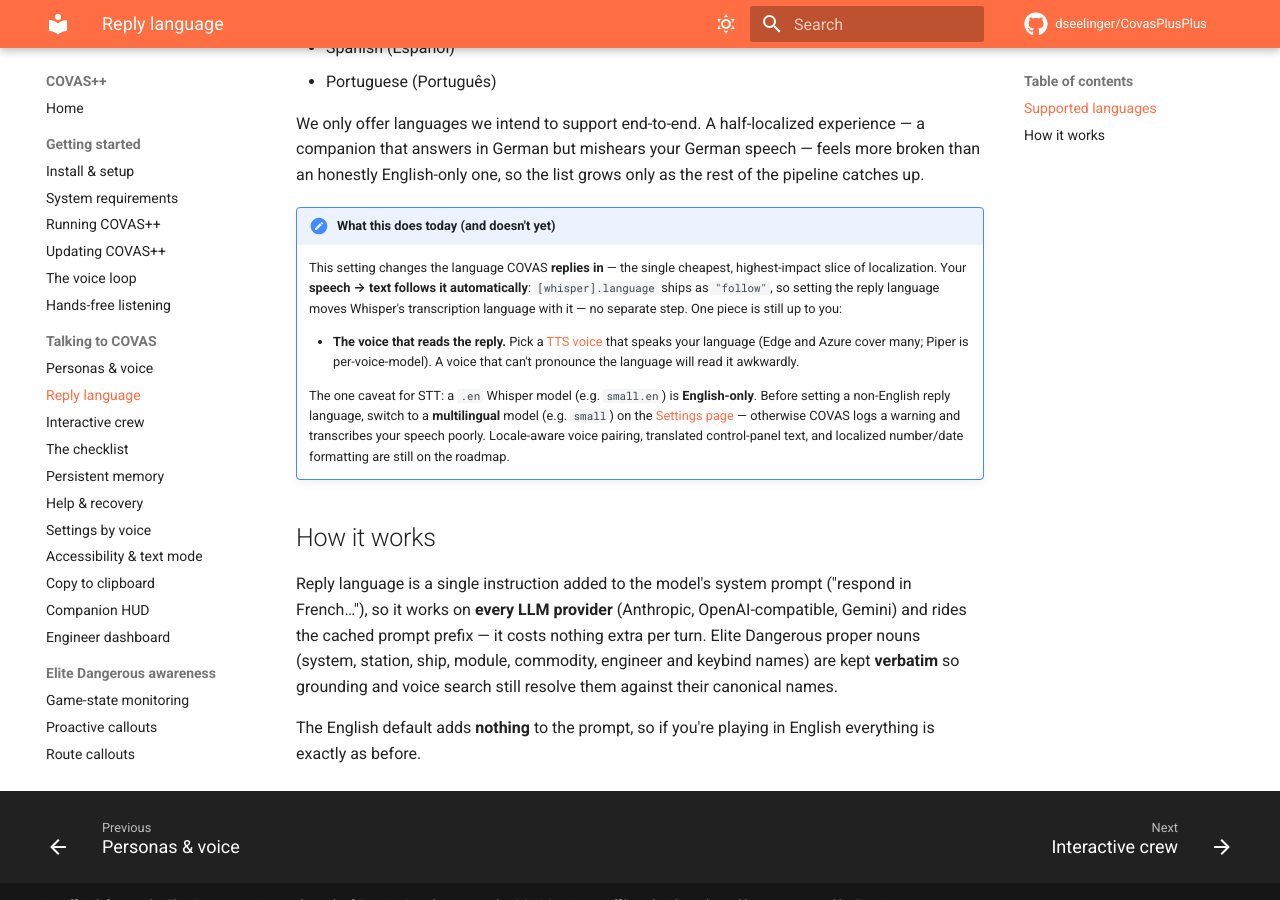
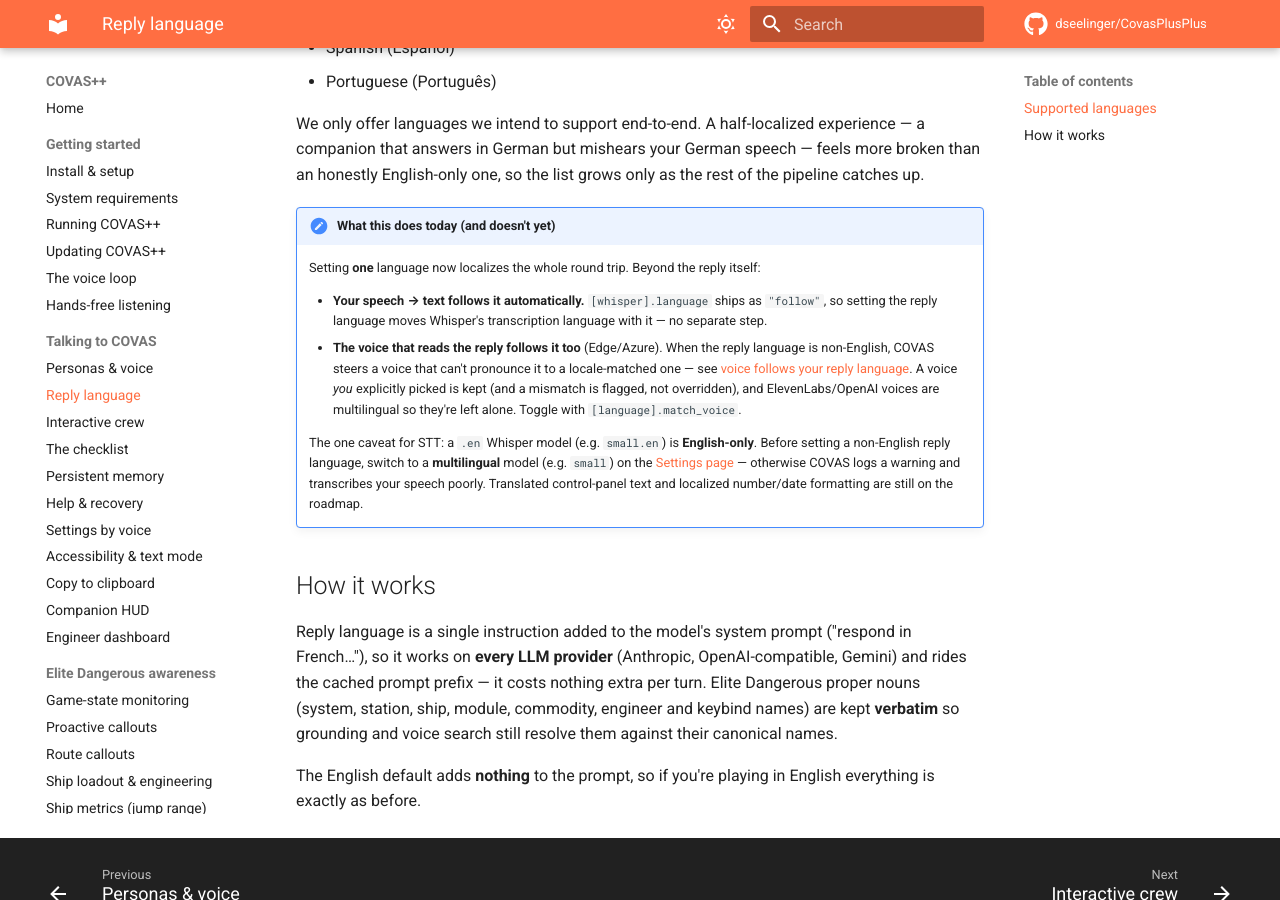
Before and after one commit to dseelinger/CovasPlusPlus, an MkDocs documentation site: the page built from docs/using/language.md, in a window 1280 px wide and 900 px high, scrolled down 560 px. Built offline with MkDocs 1.6.1 and Material for MkDocs 9.7.7, drawn with Linux system fonts in a browser that asks for light colours; comment, search, counter and statistics services are not loaded.

Commit message:
docs(i18n): document locale-aware voice pairing (#198, layer 4)
Definition-of-done docs for #198:
- docs/using/personas-voice.md: "Voice follows your reply language" section
  + related-settings row for [language].match_voice.
- docs/using/language.md: the round-trip note now covers voice-follows too.
- MANUAL_TESTS.md: checks for the steer, explicit-pick respect, opt-out, and
  untagged providers / locale-filtered dropdowns.
- DESIGN_AND_ROADMAP.md: mark layer 4 (locale-aware voice pairing) done.

Co-Authored-By: Claude Opus 4.8 <noreply@anthropic.com>

```diff
--- a/docs/using/language.md
+++ b/docs/using/language.md
@@ -26,20 +26,22 @@ that answers in German but mishears your German speech — feels more broken tha
 English-only one, so the list grows only as the rest of the pipeline catches up.
 
 !!! note "What this does today (and doesn't yet)"
-    This setting changes the language COVAS **replies in** — the single cheapest, highest-impact
-    slice of localization. Your **speech → text follows it automatically**: `[whisper].language`
-    ships as `"follow"`, so setting the reply language moves Whisper's transcription language with
-    it — no separate step. One piece is still up to you:
+    Setting **one** language now localizes the whole round trip. Beyond the reply itself:
 
-    - **The voice that reads the reply.** Pick a [TTS voice](personas-voice.md) that speaks your
-      language (Edge and Azure cover many; Piper is per-voice-model). A voice that can't pronounce
-      the language will read it awkwardly.
+    - **Your speech → text follows it automatically.** `[whisper].language` ships as `"follow"`, so
+      setting the reply language moves Whisper's transcription language with it — no separate step.
+    - **The voice that reads the reply follows it too** (Edge/Azure). When the reply language is
+      non-English, COVAS steers a voice that can't pronounce it to a locale-matched one — see
+      [voice follows your reply language](personas-voice.md#voice-follows-your-reply-language). A
+      voice *you* explicitly picked is kept (and a mismatch is flagged, not overridden), and
+      ElevenLabs/OpenAI voices are multilingual so they're left alone. Toggle with
+      `[language].match_voice`.
 
     The one caveat for STT: a `.en` Whisper model (e.g. `small.en`) is **English-only**. Before
     setting a non-English reply language, switch to a **multilingual** model (e.g. `small`) on the
     [Settings page](../control-panel.md) — otherwise COVAS logs a warning and transcribes your
-    speech poorly. Locale-aware voice pairing, translated control-panel text, and localized
-    number/date formatting are still on the roadmap.
+    speech poorly. Translated control-panel text and localized number/date formatting are still on
+    the roadmap.
 
 ## How it works
 
```
Also changed, not shown: DESIGN_AND_ROADMAP.md (+14 -2 lines), MANUAL_TESTS.md (+3 -0 lines), docs/using/personas-voice.md (+23 -0 lines).
